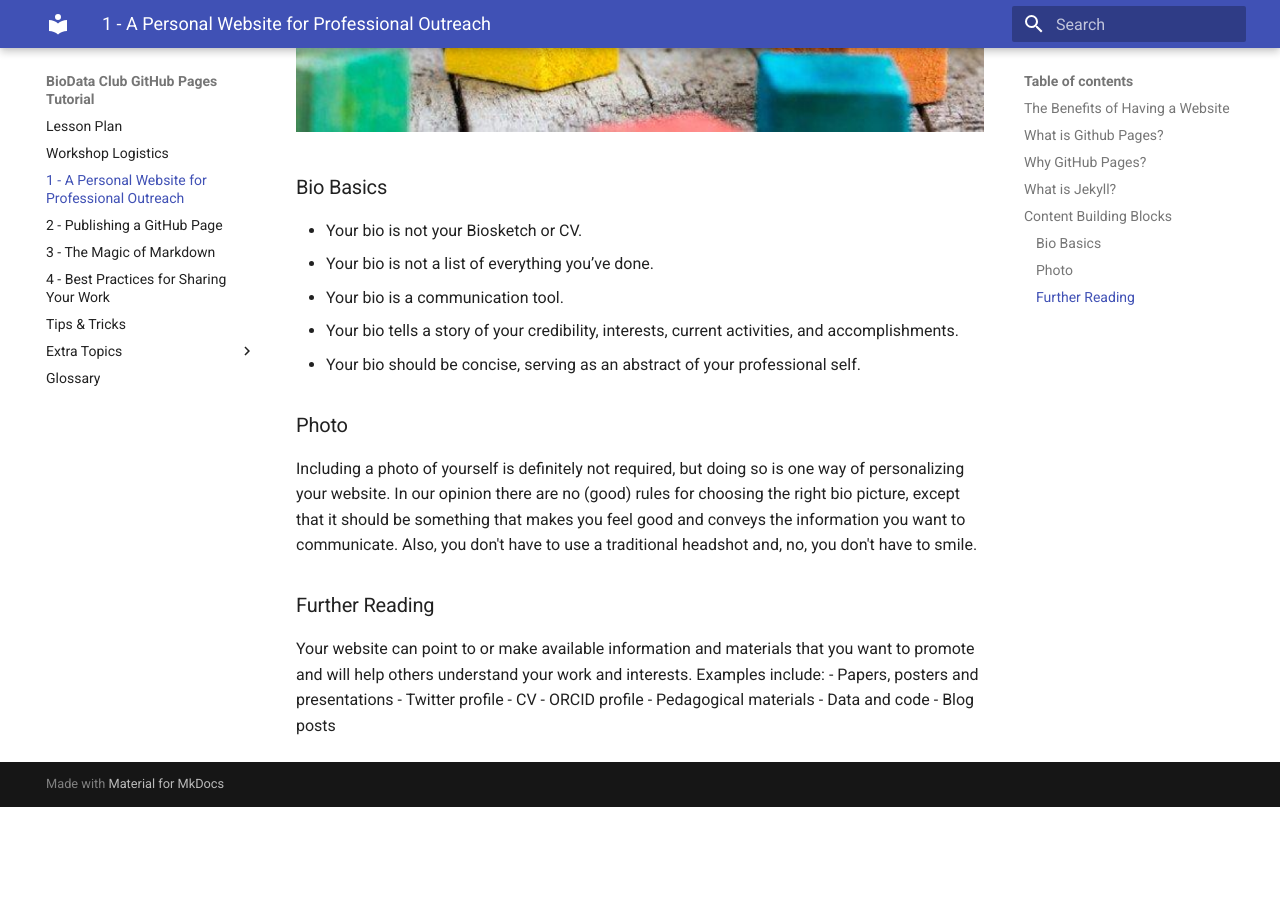
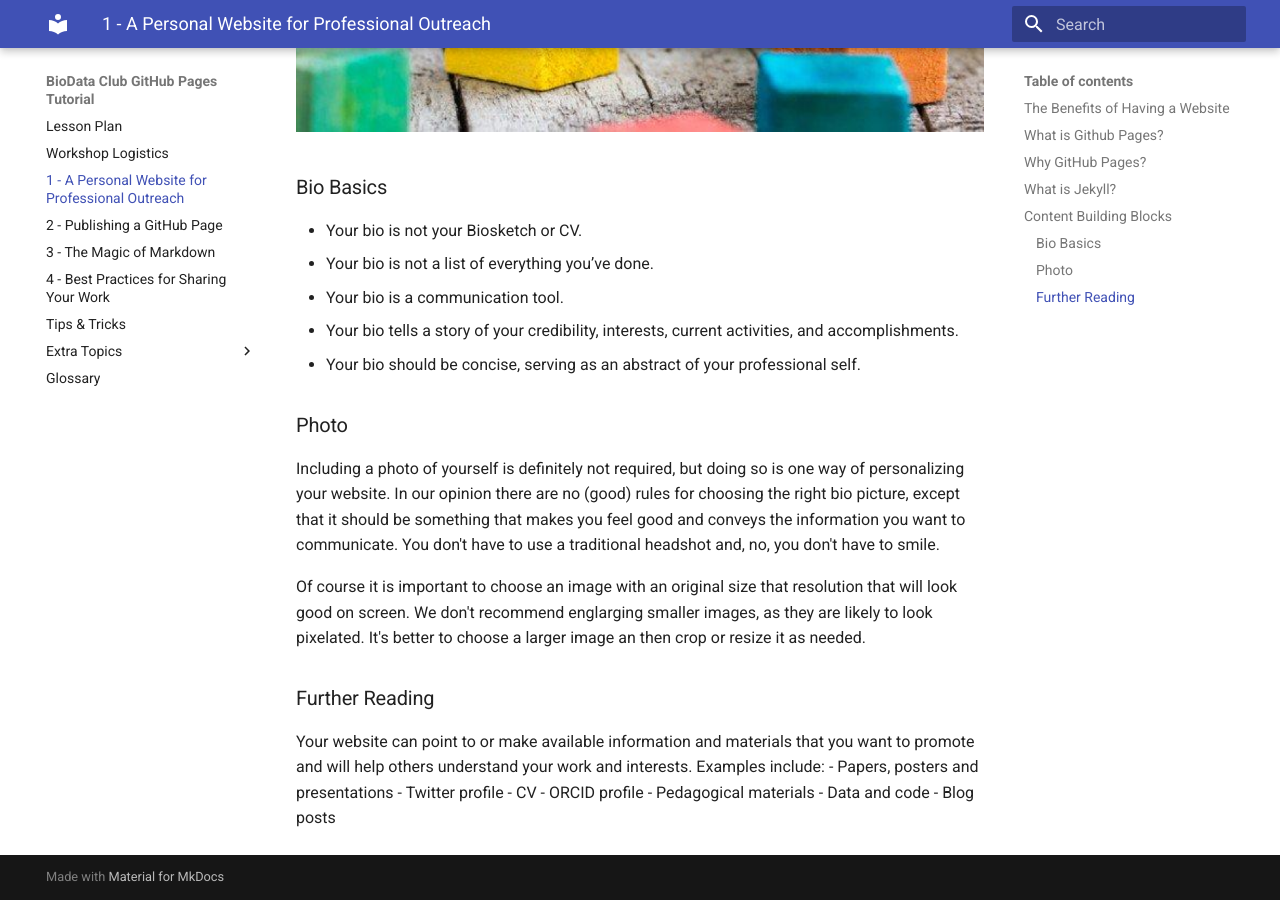
Before and after one commit to BioData-Club/ghpages-rtd, an MkDocs documentation site: the page built from docs/lessons/1.md, in a window 1280 px wide and 900 px high, scrolled down 2445 px. Built offline with MkDocs 1.6.1 and Material for MkDocs 9.7.7, drawn with Linux system fonts in a browser that asks for light colours; old or Windows-style settings are respelled for this version of MkDocs; before the commit the page ends 3252 px from its top, so only the background shows below that.

Commit message:
Update 1.md

```diff
--- a/docs/lessons/1.md
+++ b/docs/lessons/1.md
@@ -39,7 +39,9 @@ The other nice thing about Jekyll is that it will integrate things like Google A
 - Your bio tells a story of your credibility, interests, current activities, and accomplishments.
 - Your bio should be concise, serving as an abstract of your professional self.
 ### Photo
-Including a photo of yourself is definitely not required, but doing so is one way of personalizing your website.  In our opinion there are no (good) rules for choosing the right bio picture, except that it should be something that makes you feel good and conveys the information you want to communicate. Also, you don't have to use a traditional headshot and, no, you don't have to smile.
+Including a photo of yourself is definitely not required, but doing so is one way of personalizing your website.  In our opinion there are no (good) rules for choosing the right bio picture, except that it should be something that makes you feel good and conveys the information you want to communicate. You don't have to use a traditional headshot and, no, you don't have to smile.
+
+Of course it is important to choose an image with an original size that resolution that will look good on screen.  We don't recommend englarging smaller images, as they are likely to look pixelated.  It's better to choose a larger image an then crop or resize it as needed.
 ### Further Reading
 Your website can point to or make available information and materials that you want to promote and will help others understand your work and interests.  Examples include:
 - Papers, posters and presentations
```
